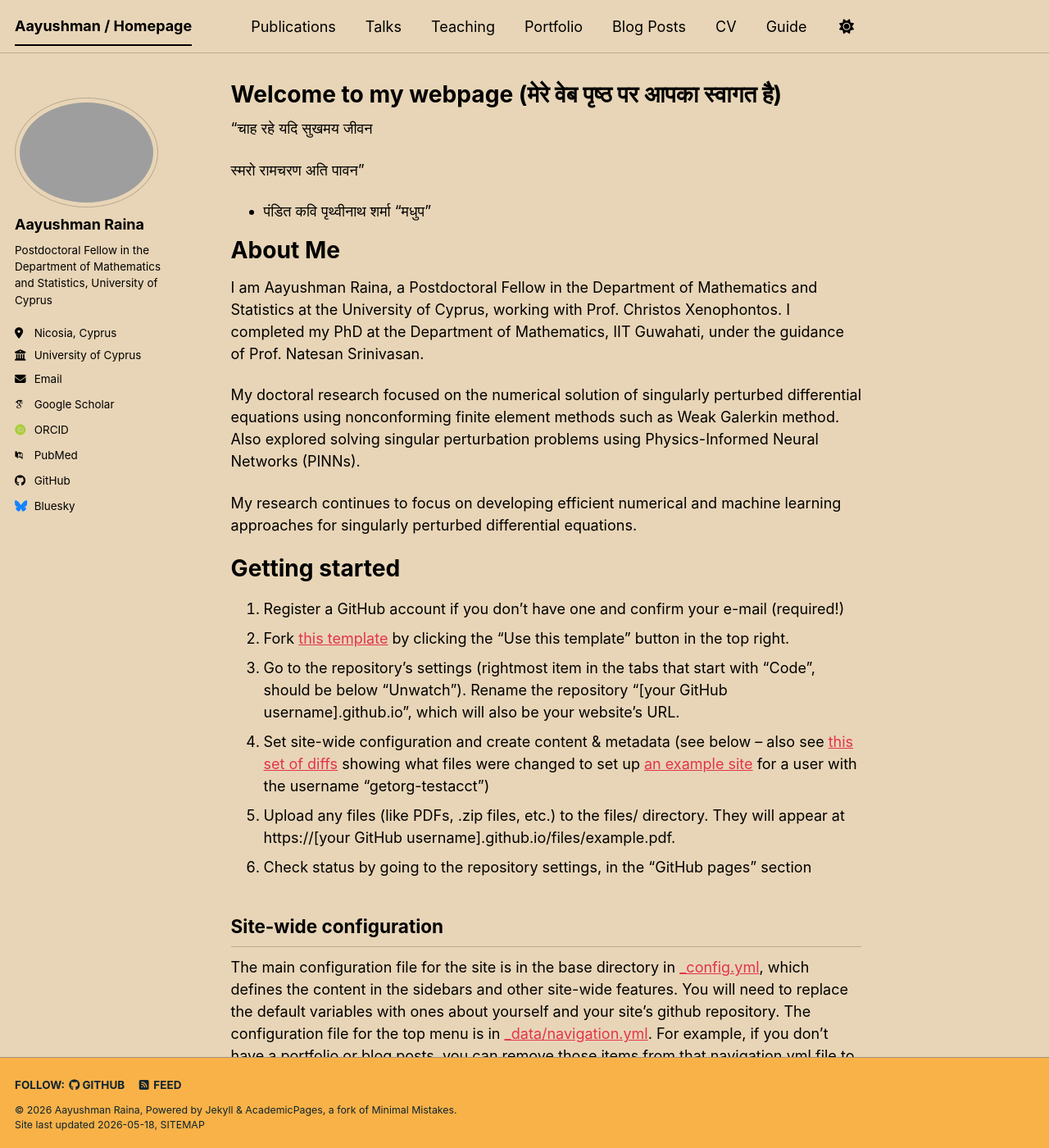
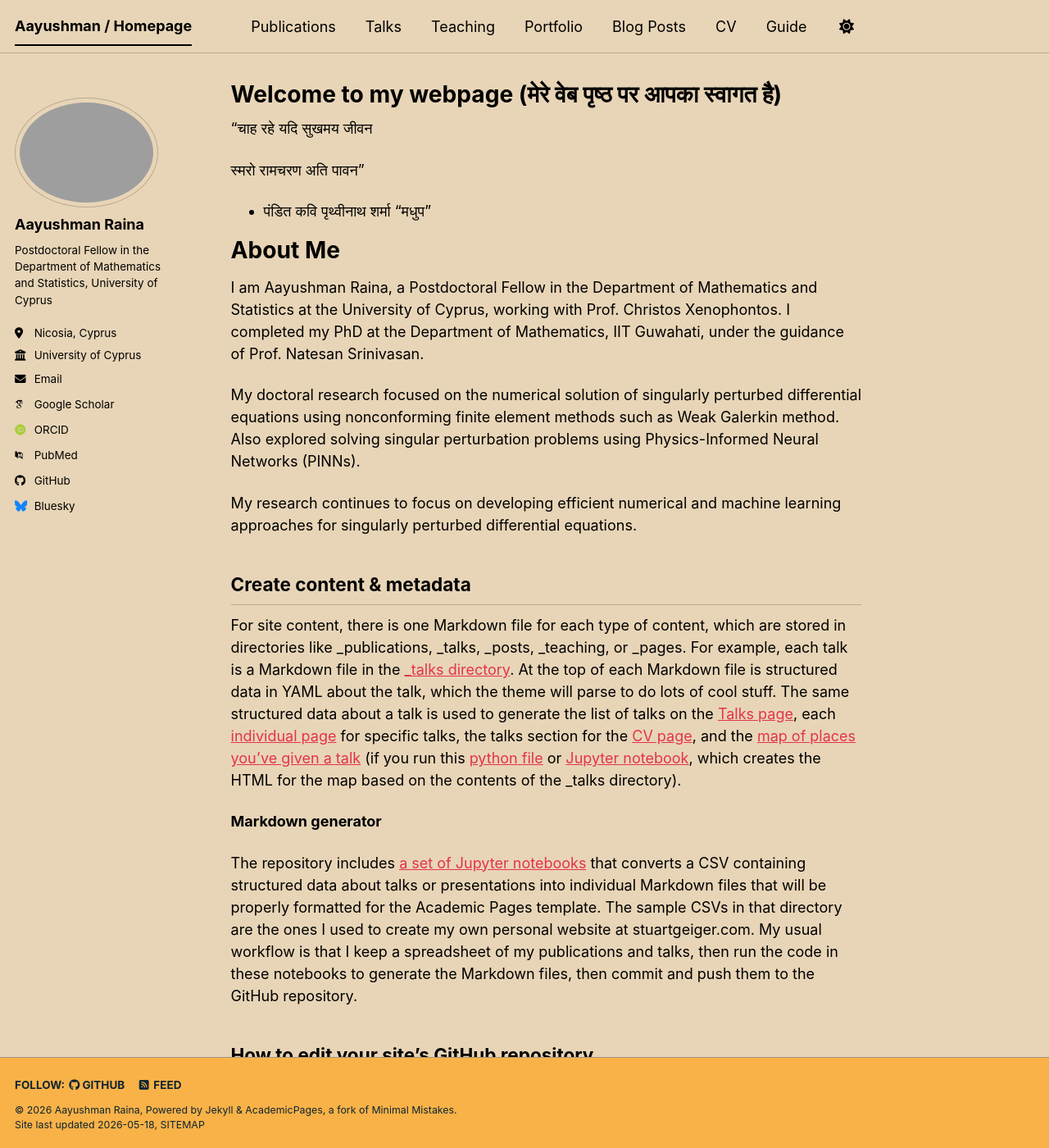
Before and after one commit to Aayushman5/Aayushman5.github.io, a Jekyll site: the page built from _pages/about.md, in a window 1280 px wide and 1400 px high. Shown: the whole window at 82% size. Built offline with Jekyll 4.4.1, drawn with Linux system fonts in a browser that asks for light colours; some web fonts are replaced; a script bundle is joined from its source files by our own code; library files that are not in the unit come from our copies.

Commit message:
Update about.md

```diff
--- a/_pages/about.md
+++ b/_pages/about.md
@@ -23,18 +23,6 @@
 
 My research continues to focus on developing efficient numerical and machine learning approaches for singularly perturbed differential equations.
 
-Getting started
-======
-1. Register a GitHub account if you don't have one and confirm your e-mail (required!)
-1. Fork [this template](https://github.com/academicpages/academicpages.github.io) by clicking the "Use this template" button in the top right.
-1. Go to the repository's settings (rightmost item in the tabs that start with "Code", should be below "Unwatch"). Rename the repository "[your GitHub username].github.io", which will also be your website's URL.
-1. Set site-wide configuration and create content & metadata (see below -- also see [this set of diffs](https://archive.is/3TPas) showing what files were changed to set up [an example site](https://getorg-testacct.github.io) for a user with the username "getorg-testacct")
-1. Upload any files (like PDFs, .zip files, etc.) to the files/ directory. They will appear at https://[your GitHub username].github.io/files/example.pdf.
-1. Check status by going to the repository settings, in the "GitHub pages" section
-
-Site-wide configuration
-------
-The main configuration file for the site is in the base directory in [_config.yml](https://github.com/academicpages/academicpages.github.io/blob/master/_config.yml), which defines the content in the sidebars and other site-wide features. You will need to replace the default variables with ones about yourself and your site's github repository. The configuration file for the top menu is in [_data/navigation.yml](https://github.com/academicpages/academicpages.github.io/blob/master/_data/navigation.yml). For example, if you don't have a portfolio or blog posts, you can remove those items from that navigation.yml file to remove them from the header.
 
 Create content & metadata
 ------
@@ -50,7 +38,7 @@
 Many people use a git client to create files on their local computer and then push them to GitHub's servers. If you are not familiar with git, you can directly edit these configuration and Markdown files directly in the github.com interface. Navigate to a file (like [this one](https://github.com/academicpages/academicpages.github.io/blob/master/_talks/2012-03-01-talk-1.md) and click the pencil icon in the top right of the content preview (to the right of the "Raw | Blame | History" buttons). You can delete a file by clicking the trashcan icon to the right of the pencil icon. You can also create new files or upload files by navigating to a directory and clicking the "Create new file" or "Upload files" buttons.
 
 Example: editing a Markdown file for a talk
-![Editing a Markdown file for a talk](/images/editing-talk.png)
+![Editing a Markdown file for a talk](/images/dady.jpg)
 
 For more info
 ------
```
